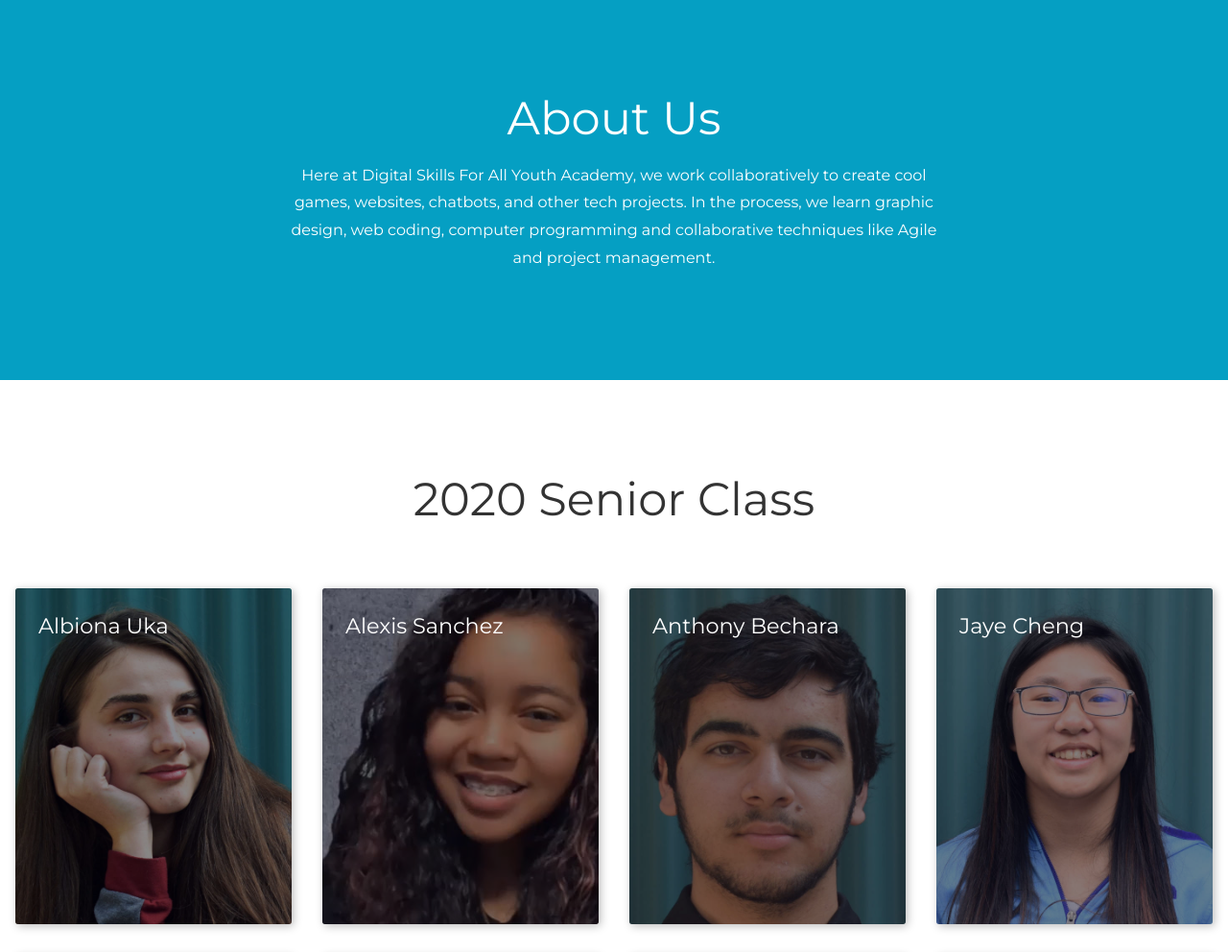
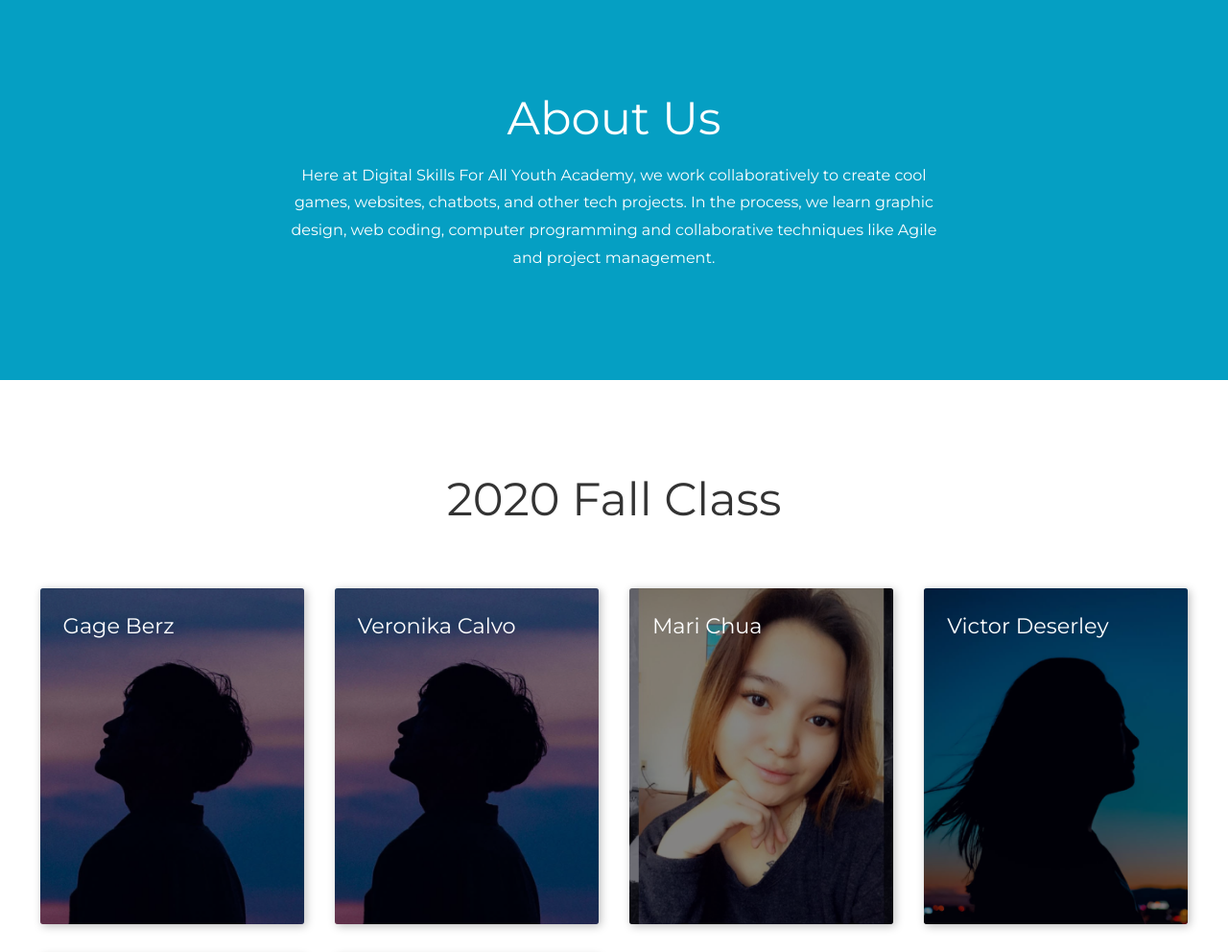
Before and after one commit to Computing-For-All/DSFA, a PHP site: page /profiles/index.html in a window 1280 px wide. Shown: the part 801-1793 px from the top of the page at 96% size. Run offline with PHP 8.4, Linux system fonts and the light colour scheme; some libraries are stand-ins or nearby versions.

Commit message:
Update the 2020 Fall Class

```diff
--- a/css/global.css
+++ b/css/global.css
@@ -874,7 +874,7 @@ and (min-device-width :320px) {
 .dt-only {
 	display:none;
 }
-
+}
 
 /* Small screens ----------- */
 @media (min-width: 768px) {
@@ -900,7 +900,7 @@ and (min-width :1024px) {
 
 
 /* CONTAINERS */
-.container-full, .container-limited, .container-compact, {
+.container-full, .container-limited, .container-compact {
     width:96%;
 }
 .container-page, .container-limited, .container-compact {
--- a/profiles/index.html
+++ b/profiles/index.html
@@ -95,6 +95,84 @@
     <div class="container-txt centered txt-white">
         <h1>About Us</h1>
         <p>Here at Digital Skills For All Youth Academy, we work collaboratively to create cool games, websites, chatbots, and other tech projects. In the process, we learn graphic design, web coding, computer programming and collaborative techniques like Agile and project management.</p>
+    </div>
+</section>
+
+<!-- 2020 SENIORS -->
+<section class="bg-white spacing-section">
+    <div class="container-txt centered spacing-txt">
+        <h1>2020 Fall Class</h1>
+    </div>
+    <div class="container-full">
+        <div class="grid-cards">
+<!-- Ga Ge -->
+            <div class="path hover-container card" style="background-image:url(images/pic-none-m.jpg);background-position: 50% 50%;">
+                <div class="overlay"></div>
+                <div class="hover-headline"><h2>Gage Berz</h2></div>
+                <div class="hover-content">
+                    <div>
+                        <p>Hello, my name is Gage Berz, I am currently a student at Bellevue College pursuing an Associates' degree to transfer to a four year university so I can study Computer Engineering.</p>
+                    </div>
+                    <div><a href="gage.html" class="button btn-blue">View Profile <span><i class="fas fa-arrow-right"></i></span></a></div>
+                </div>
+            </div>
+<!-- VERONICA -->
+            <div class="path hover-container card" style="background-image:url(images/pic-none-m.jpg);background-position: 50% 50%;">
+                <div class="overlay"></div>
+                <div class="hover-headline"><h2>Veronika Calvo</h2></div>
+                <div class="hover-content">
+                    <div>
+                        <p></p>
+                    </div>
+                    <div><a href="veronika.html" class="button btn-blue">View Profile <span><i class="fas fa-arrow-right"></i></span></a></div>
+                </div>
+            </div>
+<!-- MARI -->
+<div class="path hover-container card" style="background-image:url(images/maristel.jpg);background-position: 50% 50%;">
+    <div class="overlay"></div>
+    <div class="hover-headline"><h2>Mari Chua</h2></div>
+    <div class="hover-content">
+        <div>
+            <p>I am a Nursing Assistant with a little bit of background in coding. Hoping to learn more! Also, I am enlisting for US Air Force.</p>
+        </div>
+        <div><a href="mari.html" class="button btn-blue">View Profile <span><i class="fas fa-arrow-right"></i></span></a></div>
+    </div>
+</div>
+<!-- VICTOR -->
+            <div class="path hover-container card" style="background-image:url(images/pic-victor-jpg.jpg);background-position: 50% 50%;">
+                <div class="overlay"></div>
+                <div class="hover-headline"><h2>Victor Deserley</h2></div>
+                <div class="hover-content">
+                    <div>
+                        <p>Hi i am Victor (Genevieve) Deserley. I am working on geting my GED through a Learning Center at Shoreline Comunitty College.</p>
+                    </div>
+                    <div><a href="victor.html" class="button btn-blue">View Profile <span><i class="fas fa-arrow-right"></i></span></a></div>
+                </div>
+            </div>
+<!-- RAYMOND -->
+            <div class="path hover-container card" style="background-image:url(images/pic-raymond.jpg);background-position: 50% 50%;">
+                <div class="overlay"></div>
+                <div class="hover-headline"><h2>Raymond Nhim</h2></div>
+                <div class="hover-content">
+                    <div>
+                        <p>Hi, welcome! My name is Raymond Nhim. I study at Bellevue College pursuing in graphics design. When I was introduced to DSFA, I jumped on the opportunity and learned so many things that I couldn't learn myself. I really like the process of problem solving when it comes to coding, it's like art. I learned how to code with CSS, HTML, Javascript, jQuery, JSON, etc.</p>
+                    </div>
+                    <div><a href="raymond.html" class="button btn-blue">View Profile <span><i class="fas fa-arrow-right"></i></span></a></div>
+                </div>
+            </div>
+<!-- VANNARY -->
+<div class="path hover-container card" style="background-image:url(images/pic-vannary.jpeg);background-position: 50% 50%;">
+    <div class="overlay"></div>
+    <div class="hover-headline"><h2>Vannary Sou</h2></div>
+    <div class="hover-content">
+        <div>
+            <p>Hello! My name is Vannary Sou and I am currently a student at Thomas Jefferson High School and Highline College. I am currently completing prerequistes to major in either psychology or informatics. I am hoping to transfer to a 4 year university and start my career in tech!</p>
+        </div>
+        <div><a href="vannary.html" class="button btn-blue">View Profile <span><i class="fas fa-arrow-right"></i></span></a></div>
+    </div>
+</div>
+<!-- END PROFILES -->
+        </div>
     </div>
 </section>
 
--- a/profiles/victor.html
+++ b/profiles/victor.html
@@ -39,7 +39,7 @@
 
 <section>
     <div class="container-txt profile-container">
-        <div class="profile-pic"><img src="images/pic-victor-jpg.jpg" alt="" /></div>
+        <div class="profile-pic"><img src="images/pic-victor.jpg" alt="" /></div>
         <div class="profile-body">
             <div class="profile-intro">
                 <h1>Victor Deserley</h1>
```
